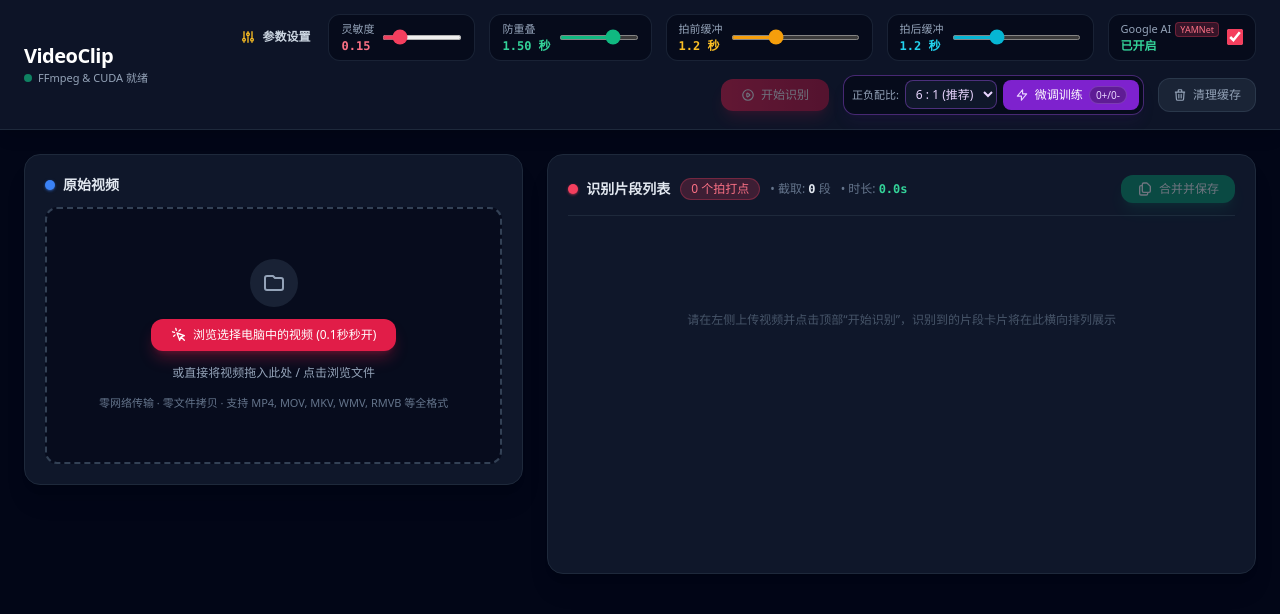
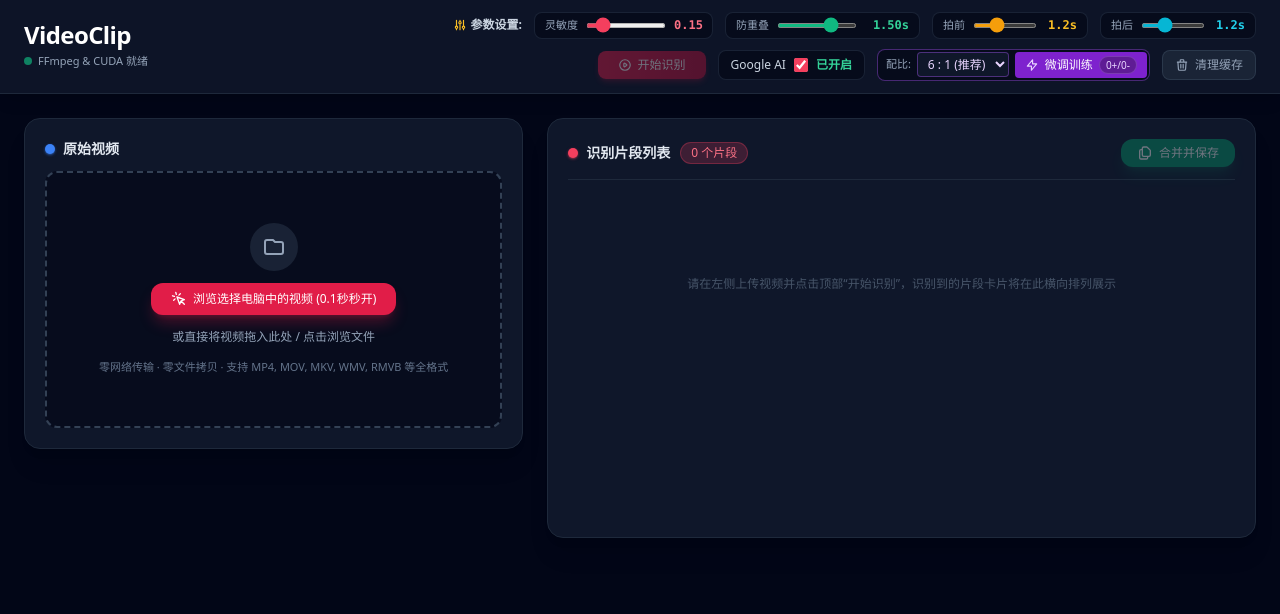
Before and after one commit to kiddsong/spvideoclip, a FastAPI app: page / in a window 1280 px wide. Shown: the top 614 px of the page. Run offline with FastAPI, Linux system fonts and the light colour scheme.

Commit message:
feat: restructure header layout with aligned two-row design and simplify list stats

```diff
--- a/web/static/js/app.js
+++ b/web/static/js/app.js
@@ -82,12 +82,12 @@ window.addEventListener("DOMContentLoaded", () => {
     }
     if (paramInterval && valInterval) {
         paramInterval.addEventListener("input", (e) => {
-            valInterval.innerText = `${Number(e.target.value).toFixed(2)} 秒`;
+            valInterval.innerText = `${Number(e.target.value).toFixed(2)}s`;
         });
     }
     if (paramPre && valPre) {
         paramPre.addEventListener("input", (e) => {
-            valPre.innerText = `${Number(e.target.value).toFixed(1)} 秒`;
+            valPre.innerText = `${Number(e.target.value).toFixed(1)}s`;
             if (state.uploadedFile && state.events.length > 0) {
                 recalcIntervals();
                 renderEventsList();
@@ -96,7 +96,7 @@ window.addEventListener("DOMContentLoaded", () => {
     }
     if (paramPost && valPost) {
         paramPost.addEventListener("input", (e) => {
-            valPost.innerText = `${Number(e.target.value).toFixed(1)} 秒`;
+            valPost.innerText = `${Number(e.target.value).toFixed(1)}s`;
             if (state.uploadedFile && state.events.length > 0) {
                 recalcIntervals();
                 renderEventsList();
@@ -395,10 +395,7 @@ window.addEventListener("DOMContentLoaded", () => {
     function renderEventsList() {
         if (!eventsList) return;
 
-        if (badgeCount) badgeCount.innerText = `${state.events.length} 个拍打点`;
-        if (statMergedCount) statMergedCount.innerText = state.intervals.length;
-        const totalDuration = state.intervals.reduce((acc, curr) => acc + (curr[1] - curr[0]), 0);
-        if (statTotalDuration) statTotalDuration.innerText = `${totalDuration.toFixed(1)}s`;
+        if (badgeCount) badgeCount.innerText = `${state.events.length} 个片段`;
 
         if (state.events.length === 0) {
             eventsList.innerHTML = `
--- a/web/templates/index.html
+++ b/web/templates/index.html
@@ -10,82 +10,69 @@
 </head>
 <body class="bg-slate-950 text-slate-100 min-h-screen flex flex-col font-sans selection:bg-rose-500 selection:text-white">
 
-    <!-- 顶部固定导航栏：包含标题、系统状态、参数设置与识别操作 -->
-    <header class="border-b border-slate-800 bg-slate-900/90 backdrop-blur sticky top-0 z-50 px-6 py-3.5 shadow-lg">
-        <div class="max-w-7xl mx-auto flex flex-col lg:flex-row lg:items-center justify-between gap-4">
+    <!-- 顶部固定导航栏：高度方向对齐，参数一行，功能按钮一行 -->
+    <header class="border-b border-slate-800 bg-slate-900/90 backdrop-blur sticky top-0 z-50 px-6 py-3 shadow-lg">
+        <div class="max-w-7xl mx-auto flex flex-col md:flex-row md:items-center justify-between gap-4">
 
             <!-- 左上角标题与状态指示 -->
             <div class="flex items-center gap-3 shrink-0">
                 <div>
-                    <h1 class="text-xl font-bold tracking-tight text-white leading-tight">
+                    <h1 class="text-2xl font-black tracking-tight text-white leading-none">
                         VideoClip
                     </h1>
-                    <div class="flex items-center gap-1.5 text-[11px] text-slate-400 mt-0.5">
+                    <div class="flex items-center gap-1.5 text-[11px] text-slate-400 mt-1.5 font-medium">
                         <span class="w-2 h-2 rounded-full bg-emerald-500 animate-pulse"></span>
                         <span>FFmpeg & CUDA 就绪</span>
                     </div>
                 </div>
             </div>
 
-            <!-- 参数设置与启动识别操作区 -->
-            <div class="flex flex-wrap items-center gap-3.5 flex-1 lg:justify-end">
-                <div class="flex items-center gap-1.5 text-xs font-semibold text-slate-300 mr-1 shrink-0">
-                    <svg class="w-4 h-4 text-amber-400" fill="none" viewBox="0 0 24 24" stroke="currentColor">
+            <!-- 右侧两行排布：上行参数，下行功能按钮 -->
+            <div class="flex flex-col gap-2.5 flex-1 md:items-end">
+
+                <!-- 第一行：参数设置 (灵敏度、防重叠、拍前、拍后) -->
+                <div class="flex flex-wrap items-center gap-3">
+                    <span class="text-xs font-semibold text-slate-300 flex items-center gap-1 shrink-0">
+                        <svg class="w-3.5 h-3.5 text-amber-400" fill="none" viewBox="0 0 24 24" stroke="currentColor">
                             <path stroke-linecap="round" stroke-linejoin="round" stroke-width="2" d="M12 6V4m0 2a2 2 0 100 4m0-4a2 2 0 110 4m-6 8a2 2 0 100-4m0 4a2 2 0 110-4m0 4v2m0-6V4m6 6v10m6-2a2 2 0 100-4m0 4a2 2 0 110-4m0 4v2m0-6V4"/>
                         </svg>
-                    <span>参数设置</span>
-                </div>
+                        参数设置:
+                    </span>
 
                     <!-- 灵敏度 -->
-                <div class="bg-slate-950/60 px-3 py-1.5 rounded-xl border border-slate-800/80 flex items-center gap-2">
-                    <div class="text-[11px] text-slate-400 flex flex-col">
-                        <span>灵敏度</span>
-                        <span id="val-sensitivity" class="font-mono text-rose-400 font-bold text-xs">0.15</span>
-                    </div>
+                    <div class="bg-slate-950/60 px-2.5 py-1 rounded-lg border border-slate-800/80 flex items-center gap-2">
+                        <span class="text-[11px] text-slate-400">灵敏度</span>
                         <input type="range" id="param-sensitivity" min="0.01" max="1.0" step="0.01" value="0.15" class="w-20 accent-rose-500 cursor-pointer">
+                        <span id="val-sensitivity" class="font-mono text-rose-400 font-bold text-xs w-7 text-right">0.15</span>
                     </div>
 
                     <!-- 防重叠安全间隔 -->
-                <div class="bg-slate-950/60 px-3 py-1.5 rounded-xl border border-slate-800/80 flex items-center gap-2" title="防重叠安全间隔">
-                    <div class="text-[11px] text-slate-400 flex flex-col">
-                        <span>防重叠</span>
-                        <span id="val-interval" class="font-mono text-emerald-400 font-bold text-xs">1.50 秒</span>
-                    </div>
+                    <div class="bg-slate-950/60 px-2.5 py-1 rounded-lg border border-slate-800/80 flex items-center gap-2" title="防重叠安全间隔">
+                        <span class="text-[11px] text-slate-400">防重叠</span>
                         <input type="range" id="param-interval" min="0.2" max="2.0" step="0.05" value="1.50" class="w-20 accent-emerald-500 cursor-pointer">
+                        <span id="val-interval" class="font-mono text-emerald-400 font-bold text-xs w-11 text-right">1.50s</span>
                     </div>
 
                     <!-- 拍前缓冲 -->
-                <div class="bg-slate-950/60 px-3 py-1.5 rounded-xl border border-slate-800/80 flex items-center gap-2" title="拍打瞬间向前截取缓冲">
-                    <div class="text-[11px] text-slate-400 flex flex-col">
-                        <span>拍前缓冲</span>
-                        <span id="val-pre" class="font-mono text-amber-400 font-bold text-xs">1.2 秒</span>
-                    </div>
-                    <input type="range" id="param-pre" min="0.3" max="3.0" step="0.1" value="1.2" class="w-18 accent-amber-500 cursor-pointer">
+                    <div class="bg-slate-950/60 px-2.5 py-1 rounded-lg border border-slate-800/80 flex items-center gap-2" title="拍打瞬间向前截取缓冲">
+                        <span class="text-[11px] text-slate-400">拍前</span>
+                        <input type="range" id="param-pre" min="0.3" max="3.0" step="0.1" value="1.2" class="w-16 accent-amber-500 cursor-pointer">
+                        <span id="val-pre" class="font-mono text-amber-400 font-bold text-xs w-8 text-right">1.2s</span>
                     </div>
 
                     <!-- 拍后缓冲 -->
-                <div class="bg-slate-950/60 px-3 py-1.5 rounded-xl border border-slate-800/80 flex items-center gap-2" title="拍打瞬间向后截取缓冲">
-                    <div class="text-[11px] text-slate-400 flex flex-col">
-                        <span>拍后缓冲</span>
-                        <span id="val-post" class="font-mono text-cyan-400 font-bold text-xs">1.2 秒</span>
+                    <div class="bg-slate-950/60 px-2.5 py-1 rounded-lg border border-slate-800/80 flex items-center gap-2" title="拍打瞬间向后截取缓冲">
+                        <span class="text-[11px] text-slate-400">拍后</span>
+                        <input type="range" id="param-post" min="0.3" max="3.0" step="0.1" value="1.2" class="w-16 accent-cyan-500 cursor-pointer">
+                        <span id="val-post" class="font-mono text-cyan-400 font-bold text-xs w-8 text-right">1.2s</span>
                     </div>
-                    <input type="range" id="param-post" min="0.3" max="3.0" step="0.1" value="1.2" class="w-18 accent-cyan-500 cursor-pointer">
                 </div>
 
-                <!-- Google YAMNet AI 模型开关 -->
-                <label class="bg-slate-950/60 px-3 py-1.5 rounded-xl border border-slate-800/80 flex items-center gap-2 cursor-pointer select-none" title="启用 Google YAMNet 521类深度音频事件分类模型，精准锁定 Slap/Whip 并过滤咳嗽、拍手等噪音">
-                    <div class="text-[11px] text-slate-400 flex flex-col">
-                        <span class="flex items-center gap-1">
-                            <span>Google AI</span>
-                            <span class="text-[9px] px-1 py-0.2 rounded bg-rose-500/20 text-rose-400 border border-rose-500/30">YAMNet</span>
-                        </span>
-                        <span id="label-ai" class="font-mono text-emerald-400 font-bold text-xs">已开启</span>
-                    </div>
-                    <input type="checkbox" id="param-ai" checked class="w-4 h-4 accent-rose-500 rounded cursor-pointer">
-                </label>
+                <!-- 第二行：功能按钮，顺序固定为：开始识别 -> Google AI -> 微调训练 -> 清理缓存 -->
+                <div class="flex flex-wrap items-center gap-3">
 
-                <!-- 开始识别按钮 -->
-                <button id="btn-analyze" disabled class="px-5 py-2 bg-gradient-to-r from-rose-600 to-rose-700 hover:from-rose-500 hover:to-rose-600 disabled:opacity-40 disabled:cursor-not-allowed font-medium text-xs text-white rounded-xl shadow-lg shadow-rose-600/30 transition-all flex items-center gap-1.5 shrink-0">
+                    <!-- 1. 开始识别按钮 -->
+                    <button id="btn-analyze" disabled class="px-5 py-1.5 bg-gradient-to-r from-rose-600 to-rose-700 hover:from-rose-500 hover:to-rose-600 disabled:opacity-40 disabled:cursor-not-allowed font-medium text-xs text-white rounded-lg shadow-md shadow-rose-600/30 transition-all flex items-center gap-1.5 shrink-0">
                         <svg class="w-3.5 h-3.5" fill="none" viewBox="0 0 24 24" stroke="currentColor">
                             <path stroke-linecap="round" stroke-linejoin="round" stroke-width="2" d="M14.752 11.168l-3.197-2.132A1 1 0 0010 9.87v4.263a1 1 0 001.555.832l3.197-2.132a1 1 0 000-1.664z"/>
                             <path stroke-linecap="round" stroke-linejoin="round" stroke-width="2" d="M21 12a9 9 0 11-18 0 9 9 0 0118 0z"/>
@@ -93,11 +80,17 @@
                         开始识别
                     </button>
 
-                <!-- 一键微调学习与配比控制区 -->
-                <div class="flex items-center gap-1.5 bg-slate-950/60 p-1 pl-2 rounded-xl border border-purple-500/40 shadow-lg shadow-purple-900/10">
-                    <div class="flex items-center gap-1.5 text-xs text-purple-300" title="正负样本训练配比：可选 3~10 倍，超过 10 即为全量正样本参与">
-                        <span class="text-[11px] text-slate-400">正负配比:</span>
-                        <select id="select-tuner-ratio" class="bg-slate-900 border border-purple-500/40 text-purple-200 text-xs rounded-lg px-1.5 py-1 focus:outline-none cursor-pointer">
+                    <!-- 2. Google AI 开关 -->
+                    <label class="bg-slate-950/60 px-3 py-1.5 rounded-lg border border-slate-800/80 flex items-center gap-2 cursor-pointer select-none" title="启用 Google YAMNet 521类深度音频事件分类模型，精准锁定 Slap/Whip 并过滤咳嗽、拍手等噪音">
+                        <span class="text-xs text-slate-300 font-medium">Google AI</span>
+                        <input type="checkbox" id="param-ai" checked class="w-3.5 h-3.5 accent-rose-500 rounded cursor-pointer">
+                        <span id="label-ai" class="font-mono text-emerald-400 font-semibold text-xs">已开启</span>
+                    </label>
+
+                    <!-- 3. 微调训练区 (配比下拉框 + 微调按钮) -->
+                    <div class="flex items-center gap-1.5 bg-slate-950/60 p-0.5 pl-2 rounded-lg border border-purple-500/40">
+                        <span class="text-[11px] text-slate-400">配比:</span>
+                        <select id="select-tuner-ratio" class="bg-slate-900 border border-purple-500/40 text-purple-200 text-xs rounded px-1.5 py-0.5 focus:outline-none cursor-pointer">
                             <option value="3.0">3 : 1</option>
                             <option value="4.0">4 : 1</option>
                             <option value="5.0">5 : 1</option>
@@ -108,24 +101,25 @@
                             <option value="10.0">10 : 1</option>
                             <option value="999.0">全量参与</option>
                         </select>
-                    </div>
-
-                    <button id="btn-tune-model" class="px-3 py-1.5 bg-purple-700 hover:bg-purple-600 text-white rounded-lg text-xs font-medium transition flex items-center gap-1.5 shrink-0" title="基于您对片段的保留/加锁/负面操作，一键微调专属 YAMNet 识别模型">
+                        <button id="btn-tune-model" class="px-2.5 py-1 bg-purple-700 hover:bg-purple-600 text-white rounded text-xs font-medium transition flex items-center gap-1.5 shrink-0" title="基于您对片段的保留/加锁/负面操作，一键微调专属 YAMNet 识别模型">
                             <svg class="w-3.5 h-3.5 text-purple-200" fill="none" viewBox="0 0 24 24" stroke="currentColor">
                                 <path stroke-linecap="round" stroke-linejoin="round" stroke-width="2" d="M13 10V3L4 14h7v7l9-11h-7z"/>
                             </svg>
                             <span>微调训练</span>
-                        <span id="badge-tuner-samples" class="text-[10px] px-1.5 py-0.2 rounded-full bg-purple-900/80 text-purple-200 border border-purple-400/30">0</span>
+                            <span id="badge-tuner-samples" class="text-[10px] px-1.5 rounded-full bg-purple-900/80 text-purple-200 border border-purple-400/30">0</span>
                         </button>
                     </div>
 
-                <!-- 一键清理缓存按钮 -->
-                <button id="btn-clear-storage" class="px-3.5 py-2 bg-slate-800/80 hover:bg-rose-500/20 text-slate-400 hover:text-rose-400 rounded-xl border border-slate-700/70 hover:border-rose-500/40 text-xs font-medium transition flex items-center gap-1.5 shrink-0" title="一键清空 uploads 与 audio 临时缓存目录">
+                    <!-- 4. 清理缓存按钮 -->
+                    <button id="btn-clear-storage" class="px-3 py-1.5 bg-slate-800/80 hover:bg-rose-500/20 text-slate-400 hover:text-rose-400 rounded-lg border border-slate-700/70 hover:border-rose-500/40 text-xs font-medium transition flex items-center gap-1.5 shrink-0" title="一键清空 uploads 与 audio 临时缓存目录">
                         <svg class="w-3.5 h-3.5" fill="none" viewBox="0 0 24 24" stroke="currentColor">
                             <path stroke-linecap="round" stroke-linejoin="round" stroke-width="2" d="M19 7l-.867 12.142A2 2 0 0116.138 21H7.862a2 2 0 01-1.995-1.858L5 7m5 4v6m4-6v6m1-10V4a1 1 0 00-1-1h-4a1 1 0 00-1 1v3M4 7h16" />
                         </svg>
                         <span>清理缓存</span>
                     </button>
+
+                </div>
+
             </div>
         </div>
 
@@ -150,13 +144,12 @@
             <!-- 左侧：上传与原始视频播放一体化区块 (占 5 列) -->
             <div class="lg:col-span-5 bg-slate-900 border border-slate-800 rounded-2xl p-5 flex flex-col shadow-xl">
 
-                <!-- 头部状态栏 -->
+                <!-- 头部状态栏 (去掉右上角时间戳显示) -->
                 <div class="flex items-center justify-between mb-3">
                     <h3 class="text-sm font-semibold text-slate-200 flex items-center gap-2">
                         <span class="w-2.5 h-2.5 rounded-full bg-blue-500 shadow shadow-blue-500/50"></span> 原始视频
                     </h3>
                     <div class="flex items-center gap-3">
-                        <span id="original-time-tag" class="text-xs font-mono text-slate-400 hidden">00:00.0</span>
                         <button id="btn-reupload" class="text-xs text-rose-400 hover:text-rose-300 hover:underline hidden flex items-center gap-1">
                             <svg class="w-3.5 h-3.5" fill="none" viewBox="0 0 24 24" stroke="currentColor"><path stroke-linecap="round" stroke-linejoin="round" stroke-width="2" d="M4 16v1a3 3 0 003 3h10a3 3 0 003-3v-1m-4-8l-4-4m0 0L8 8m4-4v12"/></svg>
                             更换视频
@@ -266,7 +259,7 @@
                 </p>
             </div>
 
-            <!-- 右侧：拍打声识别片段列表 (占 7 列) -->
+            <!-- 右侧：拍打声识别片段列表 (只显示当前片段数，不显示截取段数和时长) -->
             <div class="lg:col-span-7 bg-slate-900 border border-slate-800 rounded-2xl p-5 flex flex-col shadow-xl min-h-[420px]">
 
                 <!-- 顶部操作栏与统计指标 -->
@@ -275,9 +268,7 @@
                         <h3 class="text-sm font-semibold text-slate-200 flex items-center gap-2">
                             <span class="w-2.5 h-2.5 rounded-full bg-rose-500 shadow shadow-rose-500/50"></span> 识别片段列表
                         </h3>
-                        <span id="badge-count" class="px-2.5 py-0.5 rounded-full text-xs bg-rose-500/20 text-rose-400 border border-rose-500/30 font-medium">0 个拍打点</span>
-                        <span class="text-xs text-slate-500 hidden sm:inline">&bull; 截取: <b id="stat-merged-count" class="text-slate-200 font-mono">0</b> 段</span>
-                        <span class="text-xs text-slate-500 hidden sm:inline">&bull; 时长: <b id="stat-total-duration" class="text-emerald-400 font-mono">0.0s</b></span>
+                        <span id="badge-count" class="px-2.5 py-0.5 rounded-full text-xs bg-rose-500/20 text-rose-400 border border-rose-500/30 font-medium">0 个片段</span>
                     </div>
                     <div class="flex items-center gap-2">
                         <button id="btn-open-dir" class="text-xs text-emerald-400 hover:text-emerald-300 bg-emerald-500/10 hover:bg-emerald-500/20 px-3 py-1.5 rounded-xl border border-emerald-500/30 font-medium hidden flex items-center gap-1.5 transition">
@@ -315,6 +306,6 @@
     </footer>
 
     <!-- 业务逻辑脚本 (加版本号避免浏览器304旧缓存) -->
-    <script src="/static/js/app.js?v=16.0"></script>
+    <script src="/static/js/app.js?v=17.0"></script>
 </body>
 </html>
```
Also changed, not shown: 2 other files. Lines whose indentation alone changed are shown as unchanged.
